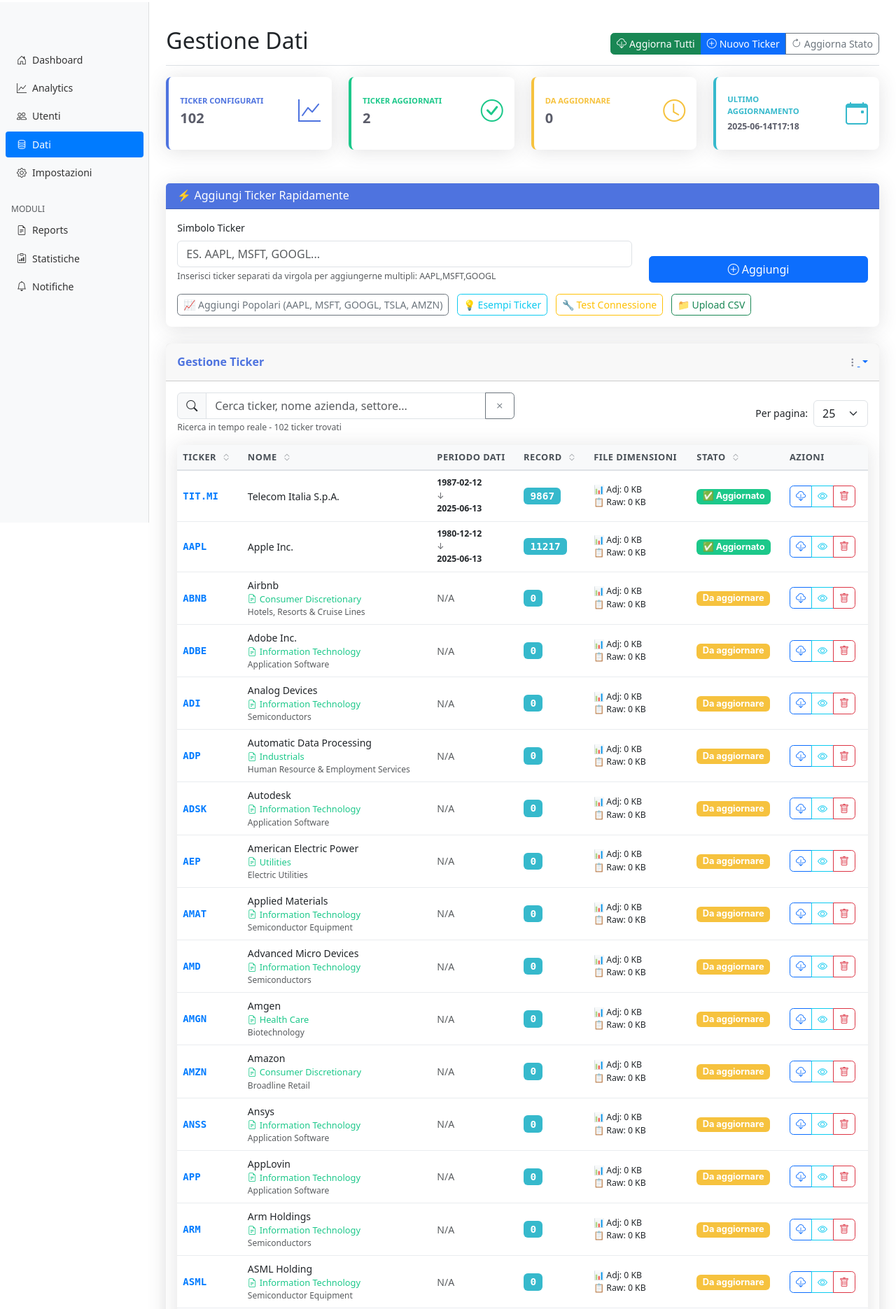
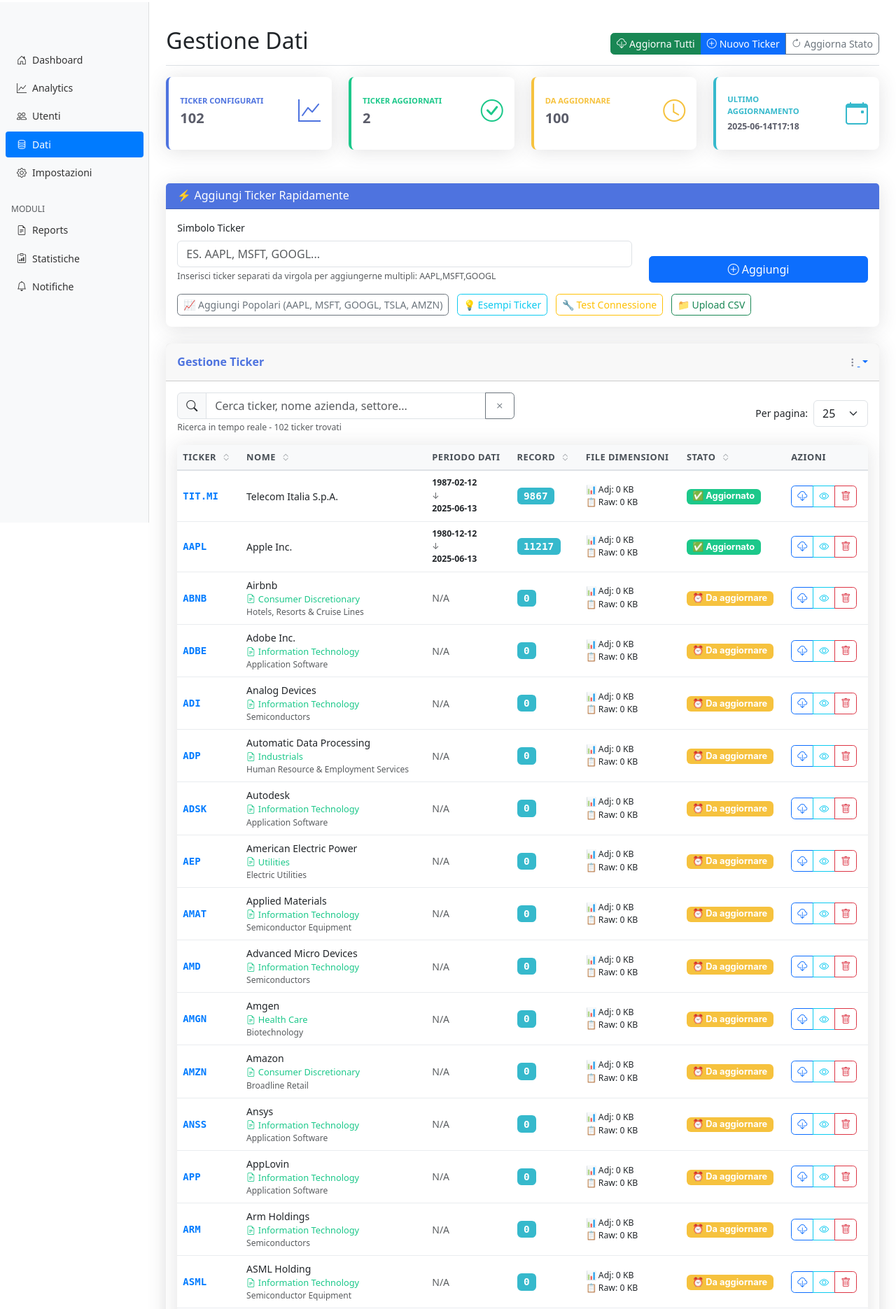
Before and after one commit to dargui182/TradingWebApp, a Flask app: page /data in a window 1280 px wide. Shown: the part 53-1924 px from the top of the page at 70% size. Run offline with Flask 3, Linux system fonts and the light colour scheme; some libraries are stand-ins or nearby versions.

Commit message:
[Da Aggiornare] : fix su conteggio Da Aggiornare nella pagina Dati

```diff
--- a/templates/data.html
+++ b/templates/data.html
@@ -285,7 +285,7 @@
                                     </td>
                                     <td>
                                         {% if ticker.needs_update %}
-                                            <span class="badge bg-warning status-badge">Da aggiornare</span>
+                                            <span class="badge bg-warning status-badge">⏰ Da aggiornare</span>
                                         {% elif ticker.files_exist.adjusted and ticker.files_exist.not_adjusted %}
                                             <span class="badge bg-success status-badge">✅ 2 Versioni</span>
                                         {% elif ticker.files_exist.adjusted or ticker.files_exist.not_adjusted %}
```
